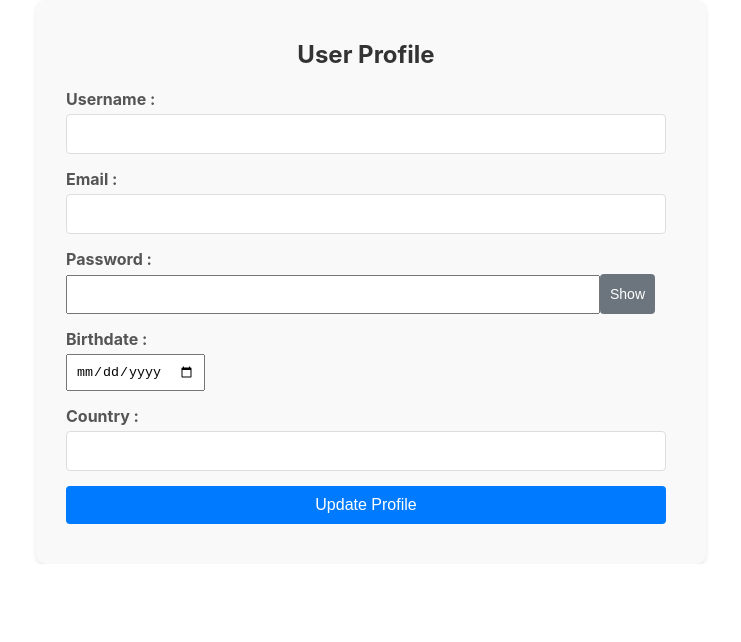
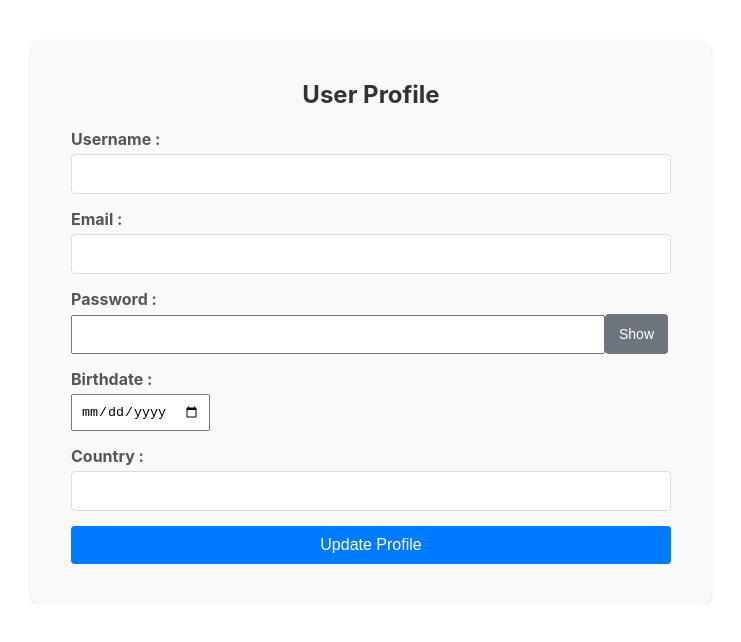
Before and after one commit to meghanavasava/taskChamp, a React (Create React App) app: page / in a window 1280 px wide. Shown: the top 642 px of the page, without its empty margins (269-1010 px from the left). Built offline with nearby package versions, Linux system fonts and the light colour scheme; no server answers; the database is empty.

Commit message:
Nested Div

```diff
--- a/src/Components/UserProfile.js
+++ b/src/Components/UserProfile.js
@@ -98,6 +98,8 @@ const UserProfile = ({ userId }) => {
   }
 
   return (
+    <div>
+      <br></br><br></br>
       <div className={styles.profile_container}>
         <h2 className={styles.profile_header}>User Profile</h2>
         <form className={styles.profile_form} onSubmit={handleSubmit}>
@@ -166,6 +168,7 @@ const UserProfile = ({ userId }) => {
           </button>
         </form>
       </div>
+    </div>
   );
 };
 
--- a/src/Components/UserProfile.module.css
+++ b/src/Components/UserProfile.module.css
@@ -1,7 +1,7 @@
 .profile_container {
   max-width: 600px;
   margin: auto;
-  padding: 20px 40px 40px 30px;
+  padding: 20px 40px 40px 40px;
   border-radius: 10px;
   box-shadow: 0 2px 4px rgba(0, 0, 0, 0.1);
   background-color: #f9f9f9;
@@ -53,6 +53,7 @@
   border-radius: 4px;
   background: url("../../public/hidden.svg");
   height: 40px;
+  width: 63px;
   background-color: #6c757d;
   color: white;
   cursor: pointer;
```
Also changed, not shown: src/Components/hidden.svg (added). Lines whose indentation alone changed are shown as unchanged.
